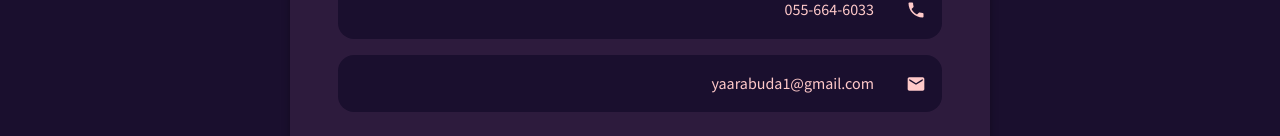
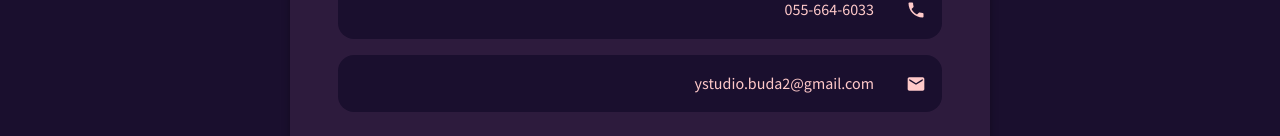
Before and after one commit to Maor-Ar/YaaraArtStudioClassesSite, an Angular app in the folder yaara-art-studio/: page /payments in a window 1280 px wide. Shown: the part 816-952 px from the top of the page. Built offline with nearby package versions, Linux system fonts and the light colour scheme.

Commit message:
Update payment component with new contact email for improved communication

```diff
--- a/yaara-art-studio/src/app/components/payment/payment.component.html
+++ b/yaara-art-studio/src/app/components/payment/payment.component.html
@@ -82,7 +82,7 @@
             <svg width="20" height="20" viewBox="0 0 24 24" fill="currentColor">
               <path d="M20 4H4c-1.1 0-1.99.9-1.99 2L2 18c0 1.1.9 2 2 2h16c1.1 0 2-.9 2-2V6c0-1.1-.9-2-2-2zm0 4l-8 5-8-5V6l8 5 8-5v2z"/>
             </svg>
-            <span>yaarabuda1&#64;gmail.com</span>
+            <span>ystudio.buda2&#64;gmail.com</span>
           </div>
         </div>
       </div>
```
